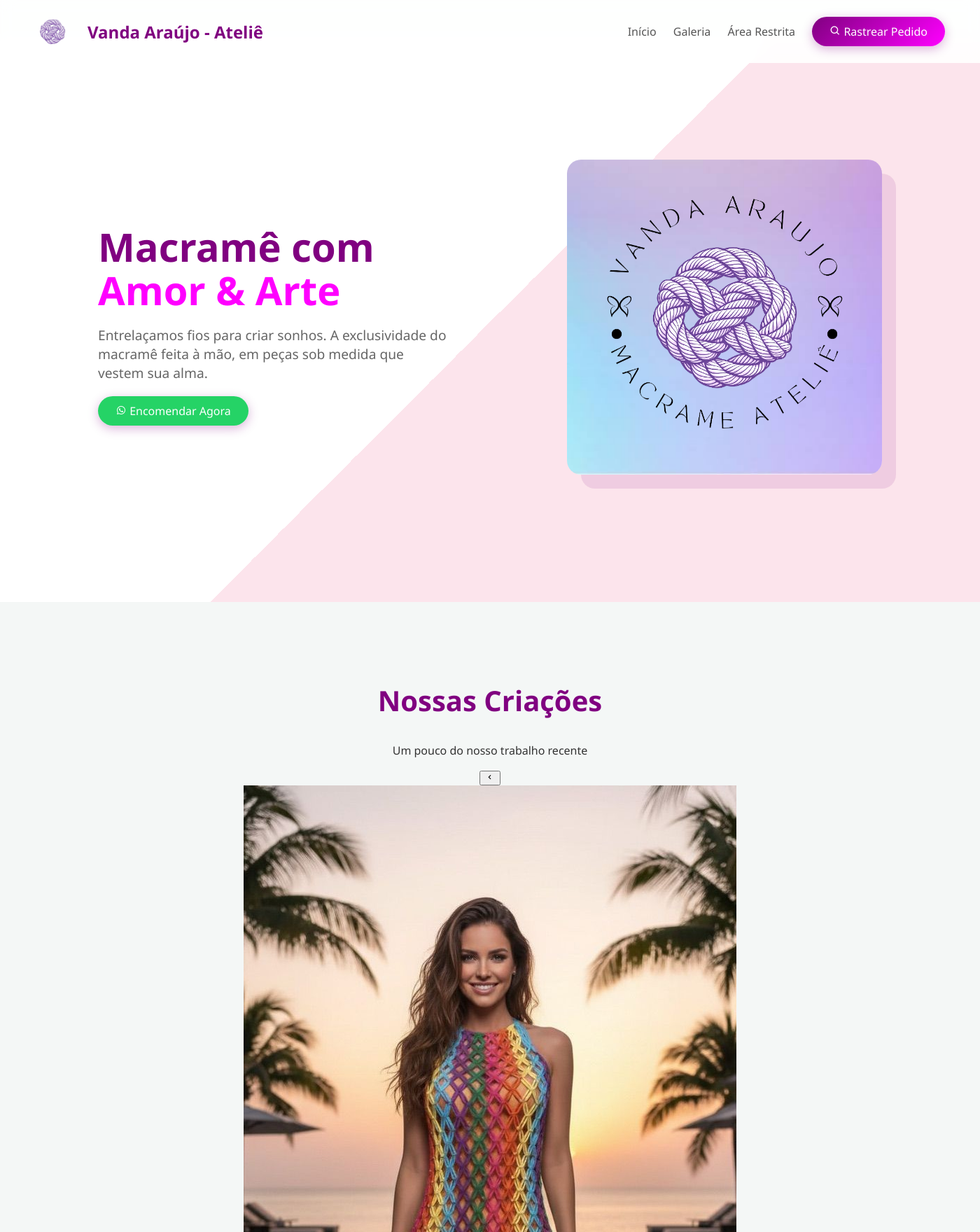
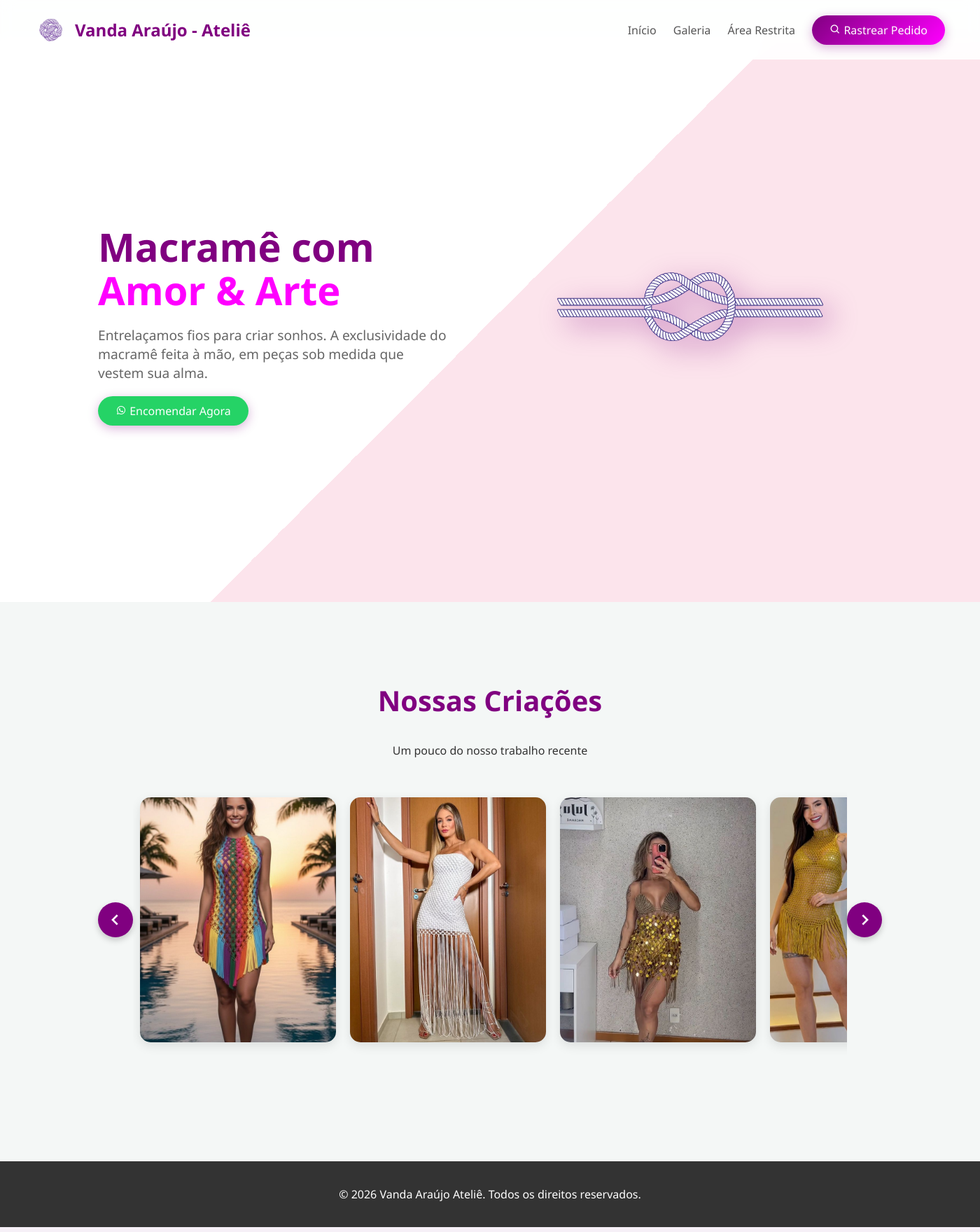
Before and after one commit to bruninhodeville-wq/atelie_vanda_araujo, a Flask app: page / in a window 1400 px wide. Shown: the top 1760 px of the page at 70% size. Run offline with Flask 3, Linux system fonts and the light colour scheme.

Commit message:
ajuste index.html galeria

```diff
--- a/templates/index.html
+++ b/templates/index.html
@@ -7,7 +7,7 @@
 
     <link href='https://unpkg.com/boxicons@2.1.4/css/boxicons.min.css' rel='stylesheet'>
     <style>
-        /* --- ESTILO GERAL (Mesma Vibe do Sistema) --- */
+        /* --- ESTILO GERAL --- */
         :root {
             --roxo: #800080;
             --magenta: #ff00ff;
@@ -15,13 +15,13 @@
         }
         body { margin: 0; font-family: 'Segoe UI', sans-serif; background: var(--fundo); color: #333; overflow-x: hidden; }
 
-        /* Menu Superior Transparente */
+        /* Menu Superior */
         nav {
             display: flex; justify-content: space-between; align-items: center; padding: 20px 50px;
             background: rgba(255,255,255,0.9); backdrop-filter: blur(10px); position: fixed; width: 100%; top: 0; z-index: 1000; box-sizing: border-box;
         }
-        .logo { font-size: 1.5rem; font-weight: bold; color: var(--roxo); display: flex; align-items: center; gap: 10px; }
-        .logo i { color: var(--magenta); font-size: 2rem; }
+        .logo { font-size: 1.5rem; font-weight: bold; color: var(--roxo); display: flex; align-items: center; }
+        .logo-icone { height: 45px; width: auto; margin-right: 12px; }
 
         .nav-links a {
             text-decoration: none; color: #555; margin-left: 20px; font-weight: 500; transition: 0.3s;
@@ -32,11 +32,11 @@
             padding: 10px 25px; border-radius: 50px; box-shadow: 0 4px 15px rgba(128,0,128,0.3);
         }
 
-        /* Hero Section (A parte principal) */
+        /* Hero Section */
         .hero {
             height: 100vh; display: flex; align-items: center; justify-content: space-between;
             padding: 0 10%; background: linear-gradient(135deg, #fff 50%, #fce4ec 50%);
-            margin-top: 60px; /* Pra não ficar baixo do menu */
+            margin-top: 60px;
         }
         .hero-text { max-width: 500px; animation: slideLeft 1s ease; }
         .hero-text h1 { font-size: 3.5rem; margin: 0; line-height: 1.1; color: var(--roxo); }
@@ -44,30 +44,88 @@
         .hero-text p { font-size: 1.2rem; color: #666; margin: 20px 0 30px 0; }
 
         .hero-img { position: relative; animation: float 3s ease-in-out infinite; }
-        .hero-img img { width: 450px; border-radius: 20px; box-shadow: 20px 20px 0 rgba(128,0,128,0.1); }
+        .hero-img img {
+            width: 500px; max-width: 90%;
+            filter: drop-shadow(12px 12px 20px rgba(128, 0, 128, 0.4));
+            transition: transform 0.3s ease;
+        }
+        .hero-img img:hover { transform: scale(1.03); }
 
-        /* Animações */
         @keyframes slideLeft { from { opacity: 0; transform: translateX(-50px); } to { opacity: 1; transform: translateX(0); } }
         @keyframes float { 0% { transform: translateY(0px); } 50% { transform: translateY(-15px); } 100% { transform: translateY(0px); } }
 
-        /* Galeria Rápida */
+        /* --- CARROSSEL DA GALERIA (O CÓDIGO QUE FALTAVA) --- */
         .galeria { padding: 80px 10%; text-align: center; }
-        .grid-fotos { display: grid; grid-template-columns: repeat(auto-fit, minmax(250px, 1fr)); gap: 20px; margin-top: 40px; }
-        .foto-card {
-            height: 300px; background: #ddd; border-radius: 15px; overflow: hidden; position: relative; cursor: pointer; transition: 0.3s;
+
+        .galeria-slider {
+            position: relative;
+            max-width: 1200px;
+            margin: 0 auto;
+            display: flex; /* ISSO COLOCA LADO A LADO */
+            align-items: center;
+            padding: 20px 0;
         }
-        .foto-card:hover { transform: scale(1.03); box-shadow: 0 10px 20px rgba(0,0,0,0.15); }
-        .foto-card img { width: 100%; height: 100%; object-fit: cover; }
+
+        /* O trilho onde as imagens correm */
+        .track-fotos {
+            display: flex; /* ISSO É O MAIS IMPORTANTE */
+            gap: 20px;
+            overflow-x: auto; /* Permite rolar */
+            scroll-behavior: smooth;
+            padding: 20px 10px;
+            width: 100%;
+            scrollbar-width: none; /* Firefox */
+        }
+        .track-fotos::-webkit-scrollbar { display: none; } /* Chrome/Safari */
+
+        /* O cartão da foto */
+        .foto-card-slide {
+            min-width: 280px; /* Tamanho fixo */
+            height: 350px;
+            border-radius: 15px;
+            overflow: hidden;
+            position: relative;
+            box-shadow: 0 5px 15px rgba(0,0,0,0.1);
+            transition: all 0.4s ease;
+            flex-shrink: 0; /* Impede de esmagar */
+            cursor: pointer;
+        }
+
+        .foto-card-slide img {
+            width: 100%; height: 100%; object-fit: cover;
+        }
+
+        /* Zoom ao passar o mouse */
+        .foto-card-slide:hover {
+            transform: scale(1.1);
+            z-index: 10;
+            box-shadow: 0 15px 30px rgba(128, 0, 128, 0.4);
+        }
+
+        /* Botões de Navegação */
+        .btn-nav {
+            background: var(--roxo);
+            color: white;
+            border: none;
+            width: 50px; height: 50px; border-radius: 50%;
+            font-size: 2rem; cursor: pointer; z-index: 20;
+            transition: 0.3s;
+            display: flex; align-items: center; justify-content: center;
+            box-shadow: 0 4px 10px rgba(0,0,0,0.2);
+            flex-shrink: 0;
+        }
+        .btn-nav:hover { background: var(--magenta); transform: scale(1.1); }
 
         /* Rodapé */
         footer { background: #333; color: white; text-align: center; padding: 20px; margin-top: 50px; }
 
-        /* Responsivo p/ Celular */
+        /* Responsivo Mobile */
         @media (max-width: 768px) {
             .hero { flex-direction: column; text-align: center; justify-content: center; height: auto; padding: 100px 20px; background: #fff; }
             .hero-img img { width: 80%; margin-top: 30px; }
             nav { padding: 15px 20px; }
-            .nav-links a:not(.btn-rastrear) { display: none; } /* Esconde links menos importantes no mobile */
+            .nav-links a:not(.btn-rastrear) { display: none; }
+            .foto-card-slide { min-width: 220px; height: 300px; } /* Ajuste pra celular */
         }
     </style>
 </head>
@@ -77,8 +135,7 @@
         <div class="logo">
             <img src="{{ url_for('static', filename='img/icone_no_macrame.png') }}"
                 alt="Ícone Ateliê Vanda"
-                class="logo-icone"
-                style="height: 50px; width: auto; margin-right: 15px;">
+                class="logo-icone">
             Vanda Araújo - Ateliê
         </div>
         <div class="nav-links">
@@ -98,7 +155,7 @@
             </a>
         </div>
         <div class="hero-img">
-            <img src="{{ url_for('static', filename='img/img_logo_macrame.png') }}" alt="Vanda Araújo - Ateliê">
+            <img src="{{ url_for('static', filename='img/no_macrame.png') }}" alt="Vanda Araújo - Ateliê">
         </div>
     </section>
 
@@ -115,7 +172,7 @@
             <div class="track-fotos" id="trilhoGaleria">
                 {% for i in range(1, 18) %}
                 <div class="foto-card-slide">
-                    <img src="{{ url_for('static', filename='img/img_galeria_' ~ i ~ '.jpeg') }}">
+                    <img src="{{ url_for('static', filename='img/img_galeria_' ~ i ~ '.jpeg') }}" alt="Foto Galeria {{ i }}">
                 </div>
                 {% endfor %}
             </div>
@@ -132,10 +189,10 @@
     </footer>
 
     <script>
-    // Função simples pra fazer a galeria andar pros lados
+    // Função pra fazer a galeria andar pros lados
     function rolarGaleria(direcao) {
         const trilho = document.getElementById('trilhoGaleria');
-        const distancia = 300; // Quanto ele anda a cada clique (em pixels)
+        const distancia = 320; // Anda a largura de um card + espaço
 
         if (direcao === 1) {
             trilho.scrollLeft += distancia; // Vai pra direita
@@ -143,8 +200,7 @@
             trilho.scrollLeft -= distancia; // Vai pra esquerda
         }
     }
-</script>
-</body>
+    </script>
 
 </body>
 </html>
```
